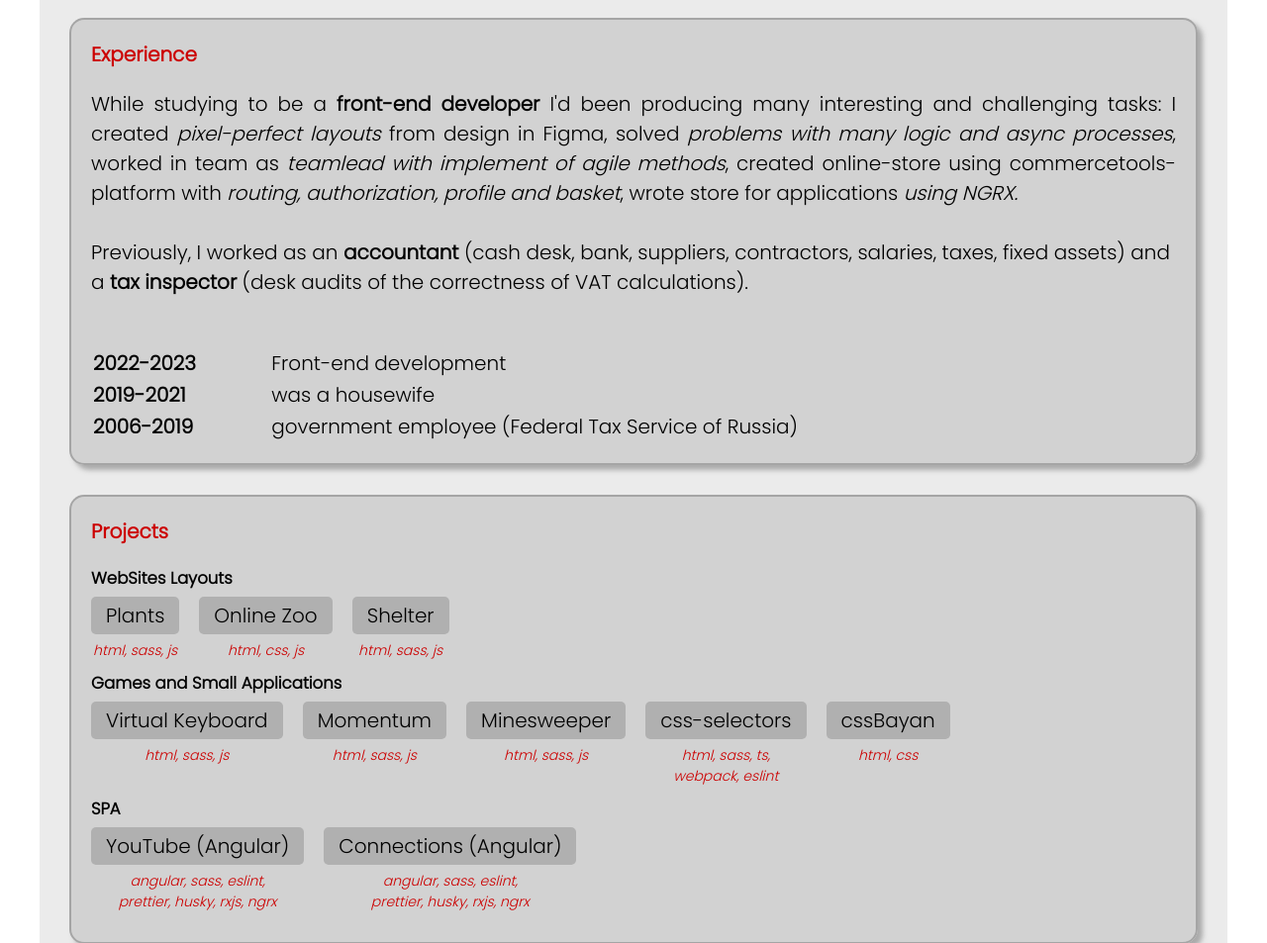
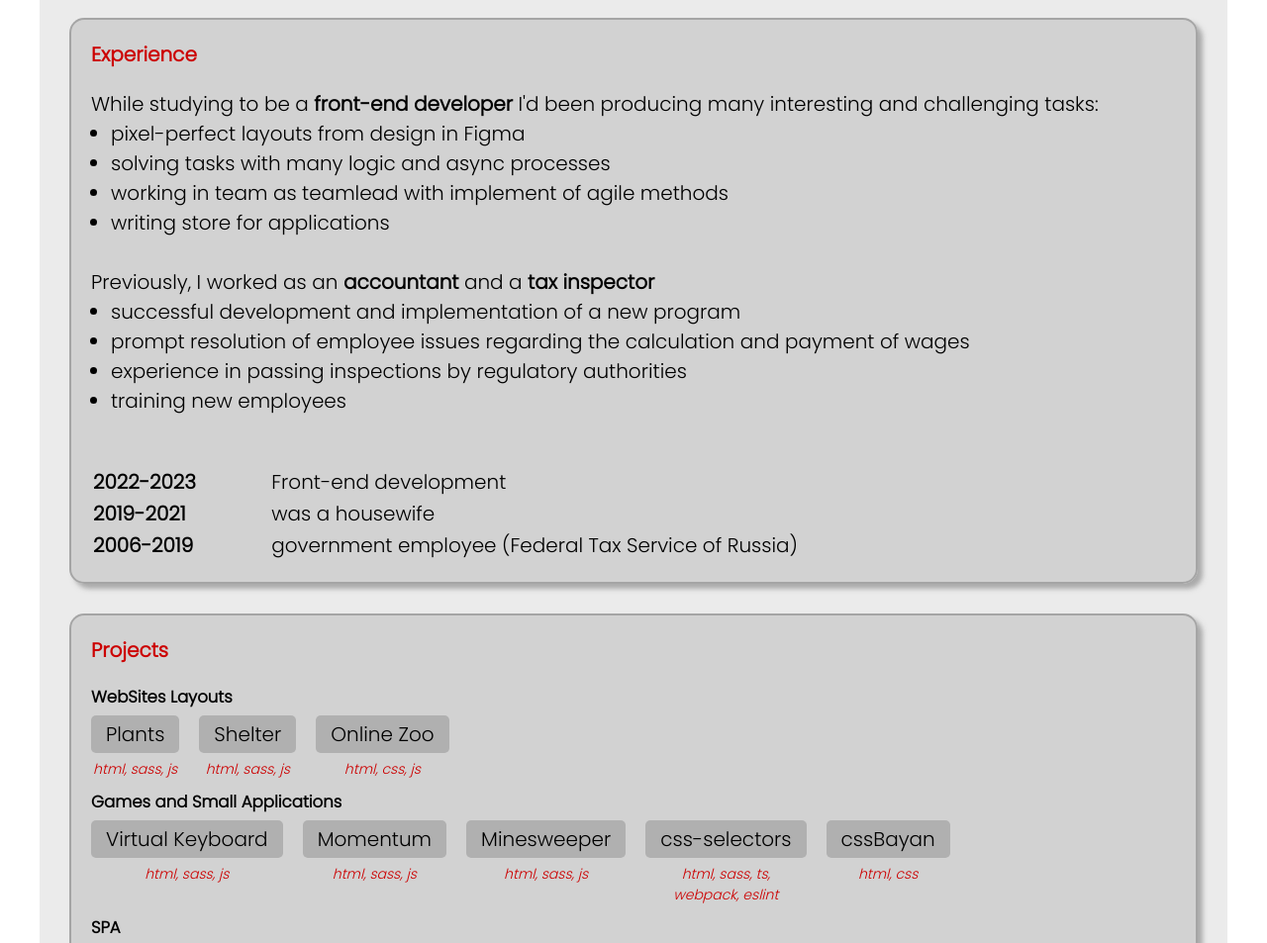
Before and after one commit to Marigza/CV, a plain HTML site: page index.html in a window 1280 px wide. Shown: the part 1220-2173 px from the top of the page at 99% size. Drawn offline with Linux system fonts and the light colour scheme.

Commit message:
feat: update work experience

```diff
--- a/index.html
+++ b/index.html
@@ -95,10 +95,21 @@
                 </div>
                 <div class="about-me__section" id="experience">
                     <h2 class="about-me__header">Experience</h2>
-                    <p class="summary_info">While studying to be a <strong>front-end developer</strong> I'd been producing many interesting and challenging tasks: I created <em>pixel-perfect layouts</em> from design in Figma, solved <em>problems with many logic and async processes</em>, worked in team as <em>teamlead with implement of agile methods</em>, created online-store using commercetools-platform with <em>routing, authorization, profile and basket</em>,  wrote store for applications <em>using NGRX.</em></p>
+                    <p class="summary_info">While studying to be a <strong>front-end developer</strong> I'd been producing many interesting and challenging tasks:</p>
+                    <ul class="list">
+                        <li>pixel-perfect layouts from design in Figma</li>
+                        <li>solving tasks with many logic and async processes</li>
+                        <li>working in team as teamlead with implement of agile methods</li>
+                        <li>writing store for applications</li>
+                    </ul>
                     <br>
-                    <p>Previously, I worked as an <strong>accountant</strong> (cash desk,
-                    bank, suppliers, contractors, salaries, taxes, fixed assets) and a <strong>tax inspector</strong> (desk audits of the correctness of VAT calculations).
+                    <p>Previously, I worked as an <strong>accountant</strong> and a <strong>tax inspector</strong>
+                        <ul class="list">
+                           <li>successful development and implementation of a new program</li>
+                           <li>prompt resolution of employee issues regarding the calculation and payment of wages</li>
+                           <li>experience in passing inspections by regulatory authorities</li>
+                           <li>training new employees</li>
+                        </ul>
                     </p>
                     <br>
                     <table class="experience__table">
@@ -127,15 +138,14 @@
                         </div>
                         <div>
                             <a target="_blank" class="main-link"
+                                href="https://marigza.github.io/JSFE2023Q1/shelter/pages/main">Shelter</a>
+                            <div class="project-technology">html, sass, js</div>
+                        </div>
+                        <div>
+                            <a target="_blank" class="main-link"
                                 href="https://marigza.github.io/layout-3Q2022/online-zoo/pages/main/">Online Zoo</a>
                             <div class="project-technology">html, css, js</div>
                         </div>
-                        <div>
-                            <a target="_blank" class="main-link"
-                                href="https://marigza.github.io/JSFE2023Q1/shelter/pages/main">Shelter</a>
-                            <div class="project-technology">html, sass, js</div>
-                        </div>
-
                     </div>
                     <h5>Games and Small Applications</h5>
                     <div class="project_block">
```
